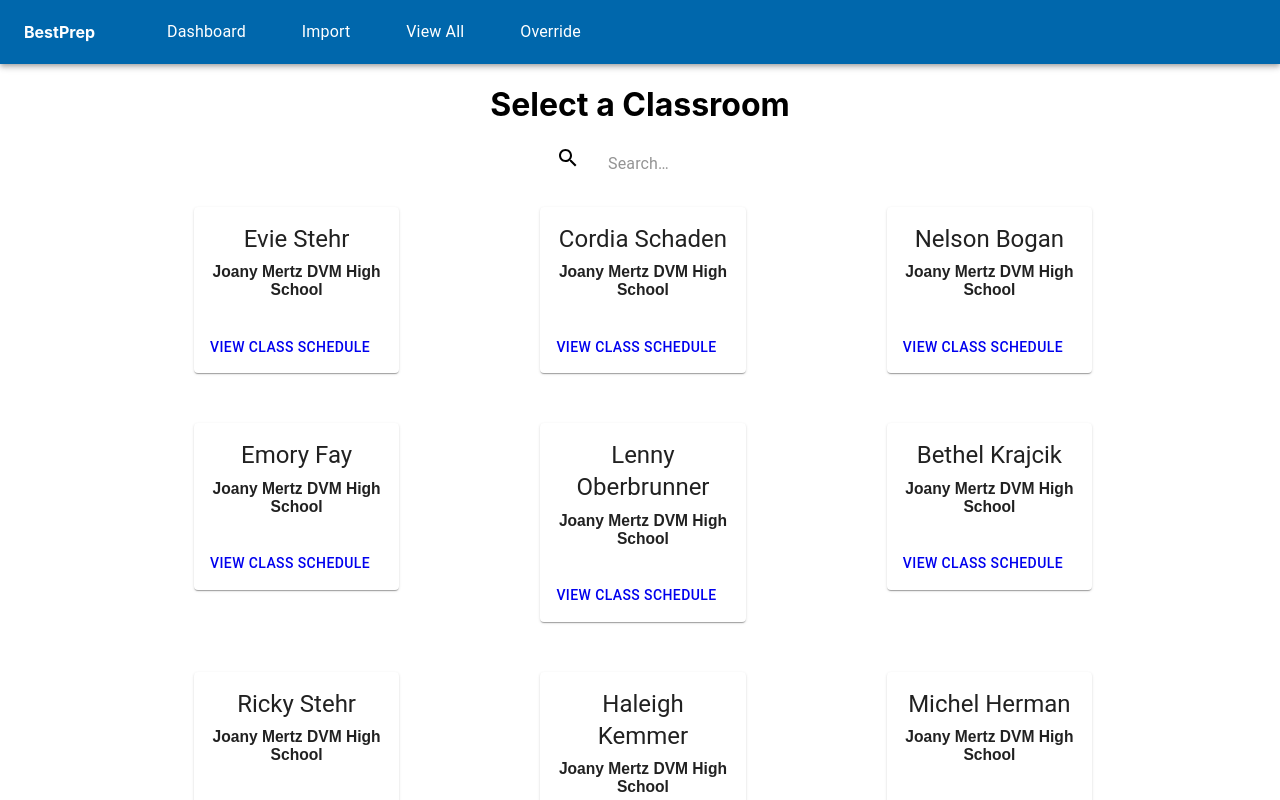
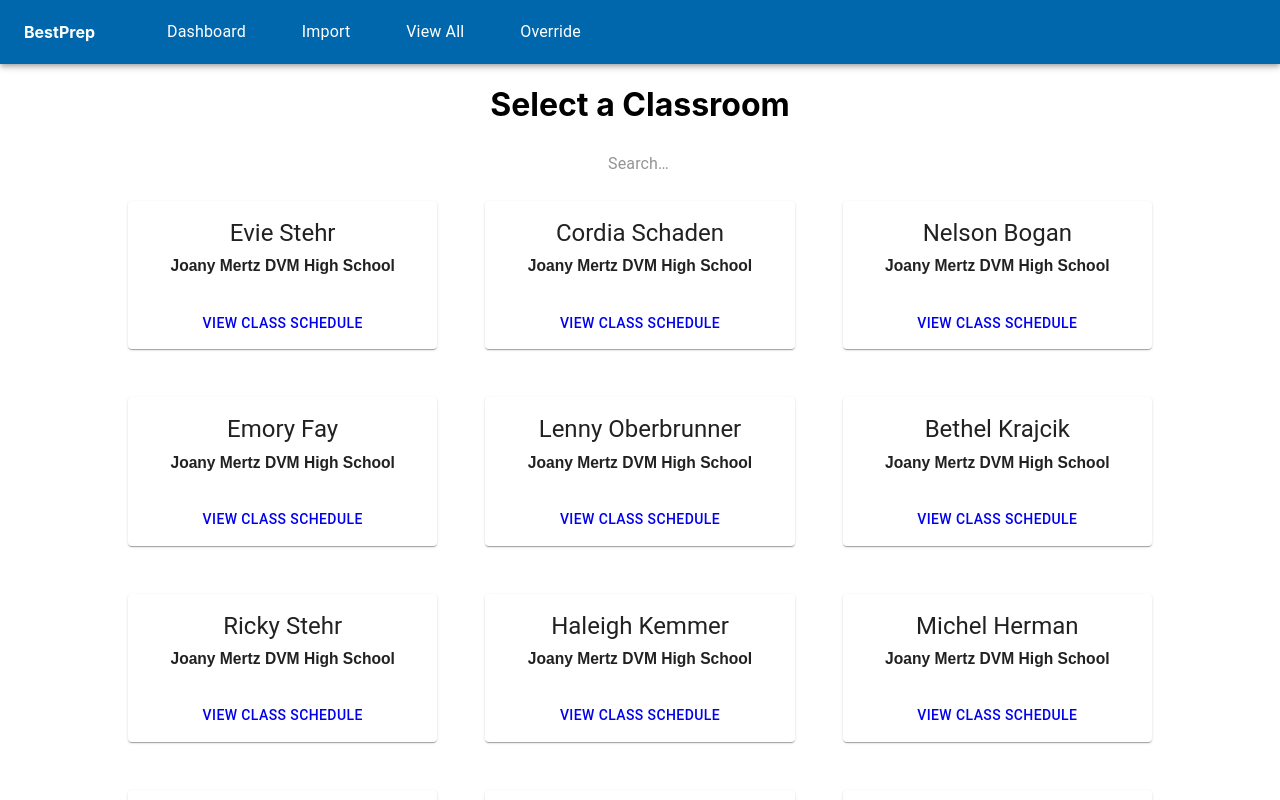
Before and after one commit to Best-Prep/bp-matching, a React (Create React App) app in the folder client/: page /ViewAll in a window 1280 px wide. Shown: the top 800 px of the page. Built offline with nearby package versions, Linux system fonts and the light colour scheme.

Commit message:
Fixed viewAll page layout

```diff
--- a/client/src/components/organisms/classroom_card/ClassroomCard.js
+++ b/client/src/components/organisms/classroom_card/ClassroomCard.js
@@ -9,14 +9,10 @@ import Button from "@material-ui/core/Button";
 import Typography from "@material-ui/core/Typography";
 import Grid from '@material-ui/core/Grid';
 import { NavLink } from 'react-router-dom';
-
+import Container from '@material-ui/core/Container';
 
 const useStyles = makeStyles({
-  card: {
-    maxWidth: '80%',
-    maxHeight: '40%',
-    alignItems: 'center'
-  },
+
   media: {
     height: 140
   }
@@ -28,16 +24,8 @@ const ClassroomCard = (props) => {
 
   return (
 
-    <div className={classes.root}>
-   <div style={{marginLeft:90, marginTop:50}}>
 
-     <Grid
-     container
-     direction="rows"
-     alignItems="center"
-     >
-
-   <Grid item>
+   <Grid item xs={6} md={4} lg={4} xl={3}>
      <Card className={classes.card}>
       <CardActionArea>
         <CardContent>
@@ -50,16 +38,14 @@ const ClassroomCard = (props) => {
         </CardContent>
       </CardActionArea>
       <CardActions>
+        <Container>
         <Button><NavLink to="/Override" style={{ textDecoration: 'none' }}>View Class Schedule</NavLink></Button>
-
+        </Container>
 
         {/* <Button size="small" color="primary" onClick={this.routeChange}>View Class Schedule</Button> */}
       </CardActions>
     </Card>
     </Grid>
-    </Grid>
-    </div>
-    </div>
   );
 }
 export default ClassroomCard
--- a/client/src/components/organisms/classroom_card/SearchBar.js
+++ b/client/src/components/organisms/classroom_card/SearchBar.js
@@ -39,7 +39,7 @@ const useStyles = makeStyles(theme => ({
   searchIcon: {
     width: theme.spacing(140),
     height: '100%',
-    position: 'absolute',
+    position: 'relative',
     pointerEvents: 'none',
     display: 'flexcenter',
     alignItems: 'center',
@@ -67,9 +67,9 @@ export default function SearchAppBar(props) {
 
           <div className="searchContainer">
           <div className={classes.search}>
-            <div className={classes.searchIcon}>
+            {/* <div className={classes.searchIcon}>
               <SearchIcon />
-            </div>
+            </div> */}
             <InputBase
               onChange={props.handleChange}
               placeholder="Search…"
--- a/client/src/components/pages/viewAll.js
+++ b/client/src/components/pages/viewAll.js
@@ -5,6 +5,7 @@ import ClassroomCard from '../organisms/classroom_card/ClassroomCard';
 import Typography from "@material-ui/core/Typography";
 import Grid from '@material-ui/core/Grid';
 import SearchBar from '../organisms/classroom_card/SearchBar';
+import Container from '@material-ui/core/Container';
 
 
 let data = require('../../careerDay.json')
@@ -15,8 +16,10 @@ const UseStyles = makeStyles(theme => ({
       flexGrow: 1,
     },
     rootGrid:{
-      direction: "row",
-      justify:"center",
+      direction: "column",
+      alignItems:"stretch",
+      justify: "center"
+
     },
   }));
 
@@ -39,12 +42,12 @@ const handleChange = (event) => {
       </div>
           <h1>Select a Classroom</h1>
 
-                    <div className="container">
+                    <Container style={{marginBottom: 20}}>
                       <SearchBar handleChange = {handleChange}/>
                       {/* <input type="text" className="input" placeholder="Search..." />
                         <ul>
                         </ul> */}
-                    </div>
+                    </Container>
                     <div style={{marginBottom:70, width: '80%', margin:'auto'}}>
                     <Grid container spacing={6} className={classes.rootGrid}>
                       {dataCopy.filter(e => e.school.name.toUpperCase().includes(searchField.toUpperCase())||  (e.teacher.firstName + e.teacher.lastName).toUpperCase().includes(searchField.toUpperCase()) ).map((item, index) => {
```
